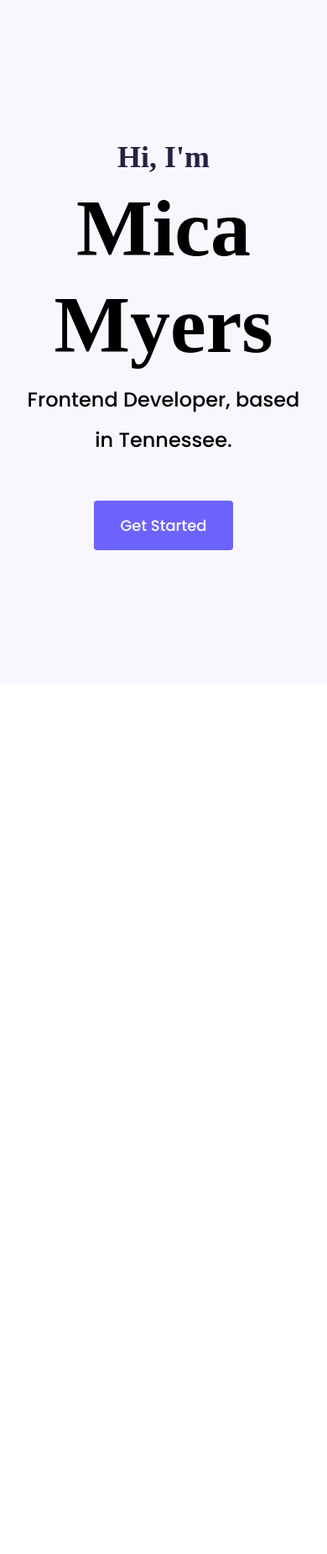
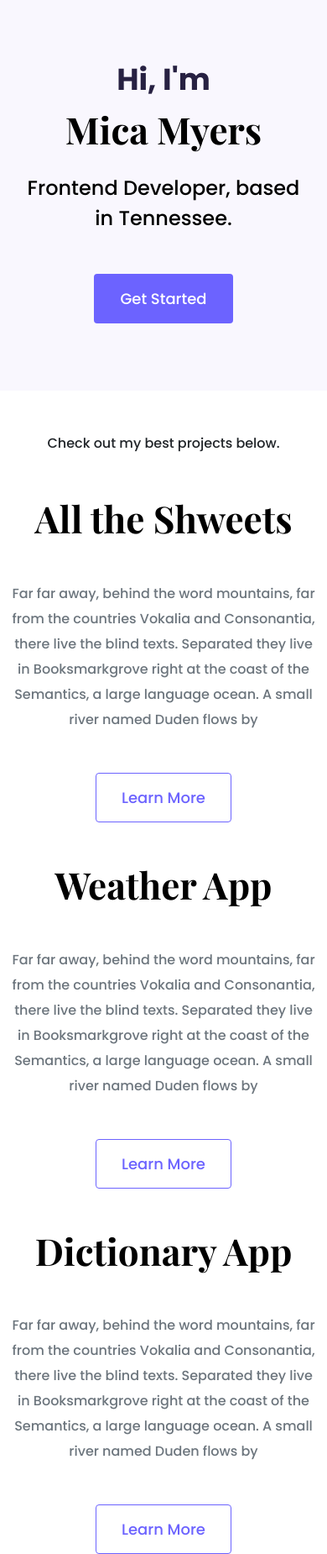
Before and after one commit to micaelajmyers/portfolio-project, a plain HTML site: page index.html in a window 390 px wide. Shown: the whole page at 84% size. Before the commit the page ends 844 px from the top, so only its background shows below. Drawn offline with nearby package versions, Linux system fonts and the light colour scheme.

Commit message:
Added images and made homepage responsive

```diff
--- a/index.html
+++ b/index.html
@@ -42,5 +42,72 @@
         <a href="#" class="btn btn-branding">Get Started</a>
       </div>
     </div>
+    <p class="text-center m-5">Check out my best projects below.</p>
+
+    <div class="container">
+      <div class="row mb-5">
+        <div class="col d-none d-lg-block">
+          <img
+            src="images/alltheshweets.png"
+            alt="All the Shweets"
+            class="img-fluid borderedimage"
+          />
+        </div>
+        <div class="col">
+          <div class="project-description">
+            <h2 class="mb-5">All the Shweets</h2>
+            <p class="mb-5 text-muted">
+              Far far away, behind the word mountains, far from the countries
+              Vokalia and Consonantia, there live the blind texts. Separated
+              they live in Booksmarkgrove right at the coast of the Semantics, a
+              large language ocean. A small river named Duden flows by
+            </p>
+            <a href="" class="btn btn-branding-outline"> Learn More </a>
+          </div>
+        </div>
+      </div>
+      <div class="row mb-5">
+        <div class="col">
+          <div class="project-description">
+            <h2 class="mb-5">Weather App</h2>
+            <p class="mb-5 text-muted">
+              Far far away, behind the word mountains, far from the countries
+              Vokalia and Consonantia, there live the blind texts. Separated
+              they live in Booksmarkgrove right at the coast of the Semantics, a
+              large language ocean. A small river named Duden flows by
+            </p>
+            <a href="" class="btn btn-branding-outline"> Learn More </a>
+          </div>
+        </div>
+        <div class="col d-none d-lg-block">
+          <img
+            src="images/Weather App.png"
+            alt="Weather App"
+            class="img-fluid borderedimage"
+          />
+        </div>
+      </div>
+      <div class="row mb-">
+        <div class="col d-none d-lg-block">
+          <img
+            src="images/images.png"
+            alt="Dictionary App"
+            class="img-fluid borderedimage"
+          />
+        </div>
+        <div class="col">
+          <div class="project-description">
+            <h2 class="mb-5">Dictionary App</h2>
+            <p class="mb-5 text-muted">
+              Far far away, behind the word mountains, far from the countries
+              Vokalia and Consonantia, there live the blind texts. Separated
+              they live in Booksmarkgrove right at the coast of the Semantics, a
+              large language ocean. A small river named Duden flows by
+            </p>
+            <a href="" class="btn btn-branding-outline"> Learn More </a>
+          </div>
+        </div>
+      </div>
+    </div>
   </body>
 </html>
--- a/styles/application.css
+++ b/styles/application.css
@@ -1,9 +1,14 @@
 :root {
   --branding-color: #6c63ff;
   --secondary-color: #f9f7fe;
-  --heading-font-family: font-family: "Playfair Display", serif;
-  --default-font-family: font-family: "Poppins", sans-serif;
+  --heading-font-family: "Playfair Display", serif;
+  --default-font-family: "Poppins", sans-serif;
 }
+
+body {
+  font-family: var(--default-font-family);
+}
+
 h1,
 h2,
 h3,
@@ -15,14 +20,19 @@ h6 {
   font-weight: bold;
 }
 
-body {
-    font-family: var(--default-font-family);
-}
 h1 {
   font-size: 96px;
+  line-height: 1.5;
 }
+
+h2 {
+  font-size: 64px;
+}
+
 p {
-  font-family: var(--default-font-family)
+  font-weight: normal;
+  font-size: 16px;
+  line-height: 30px;
 }
 
 .hero {
@@ -39,19 +49,54 @@ p {
 }
 
 .hero h2 {
-  font-family: "Poppins", sans-serif;
+  font-family: var(--default-font-family);
   font-weight: normal;
-  line-height: 2;
+  line-height: 1.5;
   font-size: 24px;
 }
 
 .btn-branding {
   background: var(--branding-color);
-  font-family:  "Poppins", sans-serif;
-  font-weight: normal;
   border-radius: 4px;
   color: white;
   font-size: 18px;
   line-height: 27px;
   padding: 15px 30px;
 }
+
+.btn-branding-outline {
+  color: var(--branding-color);
+  border: 1px solid var(--branding-color);
+  border-radius: 4px;
+  font-size: 18px;
+  line-height: 27px;
+  padding: 15px 30px;
+}
+
+.project-description {
+  padding: 0px 60px;
+}
+
+.borderedimage {
+  border: 4px solid var(--secondary-color);
+  border-radius: 4px;
+}
+
+@media (max-width: 960px) {
+  h1 {
+    font-size: 44px;
+    line-height: 2;
+  }
+
+  h2 {
+    font-size: 44px;
+  }
+
+  .hero {
+    padding: 80px 20px;
+  }
+  .project-description {
+    padding: 0;
+    text-align: center;
+  }
+}
```
Also changed, not shown: images/Weather App.png (added), images/alltheshweets.png (added), images/images.png (added).
